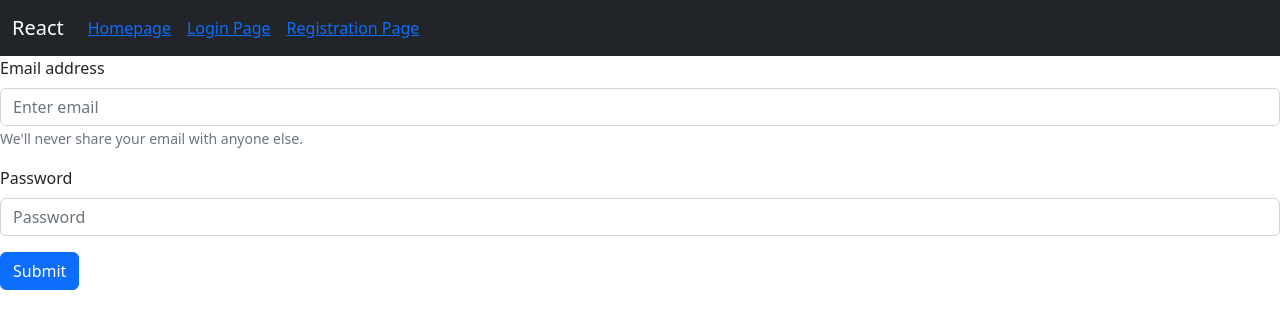
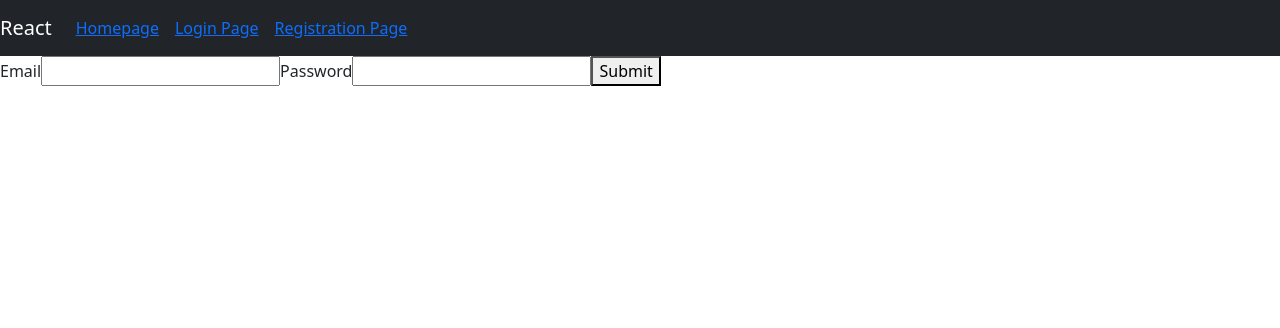
Before and after one commit to umang-hingu/redux, a React (Create React App) app: page / in a window 1280 px wide. Shown: the top 328 px of the page. Built offline with nearby package versions, Linux system fonts and the light colour scheme.

Commit message:
fixed navbar and login and registration page

```diff
--- a/package.json
+++ b/package.json
@@ -3,6 +3,9 @@
   "version": "0.1.0",
   "private": true,
   "dependencies": {
+    "@emotion/react": "^11.10.4",
+    "@emotion/styled": "^11.10.4",
+    "@mui/material": "^5.10.5",
     "@testing-library/jest-dom": "^5.16.5",
     "@testing-library/react": "^13.4.0",
     "@testing-library/user-event": "^13.5.0",
--- a/src/Layout/NavigationBar.js
+++ b/src/Layout/NavigationBar.js
@@ -1,4 +1,4 @@
-import Container from "react-bootstrap/Container";
+
 import Nav from "react-bootstrap/Nav";
 import Navbar from "react-bootstrap/Navbar";
 import { NavLink } from "react-router-dom";
@@ -8,11 +8,10 @@ const NavigationBar = () => {
     <>
       <Navbar bg="dark" variant="dark">
         <Nav className="me-auto">
-          <Container>
           <Nav className="me-auto">
             <Navbar.Brand>React</Navbar.Brand>
             <Nav.Link>
-                <NavLink to="/homepage" >Homepage</NavLink>
+              <NavLink to="/homepage">Homepage</NavLink>
             </Nav.Link>
             <Nav.Link>
               <NavLink to="/">Login Page</NavLink>
@@ -21,7 +20,6 @@ const NavigationBar = () => {
               <NavLink to="/registration">Registration Page</NavLink>
             </Nav.Link>
           </Nav>
-          </Container>
         </Nav>
       </Navbar>
     </>
--- a/src/pages/LoginPage.js
+++ b/src/pages/LoginPage.js
@@ -1,30 +1,31 @@
-import Button from 'react-bootstrap/Button';
-import Form from 'react-bootstrap/Form';
+import { useRef, useState } from "react";
 
+const LoginPage = (props) => {
+  const emailInputRef = useRef();
+  const passwordInputRef = useRef();
+  const [enteredEmail, setEnteredEmail] = useState("");
+  const [enteredPassword, setEnteredPassword] = useState("");
 
-const LoginPage = () => {
-    return (
-        <Form>
-          <Form.Group className="mb-3" controlId="formBasicEmail">
-            <Form.Label>Email address</Form.Label>
-            <Form.Control type="email" placeholder="Enter email" />
-            <Form.Text className="text-muted">
-              We'll never share your email with anyone else.
-            </Form.Text>
-          </Form.Group>
+  const submitHandler = (event) => {
+    event.preventDefault();
+    setEnteredEmail(emailInputRef.current.value);
+    setEnteredPassword(passwordInputRef.current.value);
+    const addedUser = {
+      enteredEmail,
+      enteredPassword
+    }
+    props.onLoginUser(addedUser);
+  };
 
-          <Form.Group className="mb-3" controlId="formBasicPassword">
-            <Form.Label>Password</Form.Label>
-            <Form.Control type="password" placeholder="Password" />
-          </Form.Group>
-          <Form.Group className="mb-3" controlId="formBasicCheckbox">
-
-          </Form.Group>
-          <Button variant="primary" type="submit">
-            Submit
-          </Button>
-        </Form>
-      );
+  return (
+    <form onSubmit={submitHandler}>
+      <label>Email</label>
+      <input type="email" ref={emailInputRef}></input>
+      <label>Password</label>
+      <input type="password" ref={passwordInputRef}></input>
+      <button type="submit">Submit</button>
+    </form>
+  );
 };
 
 export default LoginPage;
--- a/src/pages/RegistrationPage.js
+++ b/src/pages/RegistrationPage.js
@@ -1,38 +1,30 @@
-import Button from 'react-bootstrap/Button';
-import Form from 'react-bootstrap/Form';
+import { useRef, useState } from "react";
 
-const RegistrationPage = () => {
+
+const RegistrationPage = (props) => {
+  const emailInputRef = useRef();
+  const passwordInputRef = useRef();
+  const [enteredEmail, setEnteredEmail] = useState("");
+  const [enteredPassword, setEnteredPassword] = useState("");
+
+  const submitHandler = (event) => {
+    event.preventDefault();
+    setEnteredEmail(emailInputRef.current.value);
+    setEnteredPassword(passwordInputRef.current.value);
+    const addedUser = {
+      enteredEmail,
+      enteredPassword
+    }
+    props.onAddUser(addedUser);
+  };
     return (
-        <Form>
-          <Form.Group className="mb-3" controlId="formBasicEmail">
-            <Form.Label>First Name</Form.Label>
-            <Form.Control type="text" placeholder="Enter your First Name" />
-          </Form.Group>
-
-          <Form.Group className="mb-3" controlId="formBasicEmail">
-            <Form.Label>Last Name</Form.Label>
-            <Form.Control type="text" placeholder="Enter your Last Name" />
-          </Form.Group>
-
-          <Form.Group className="mb-3" controlId="formBasicEmail">
-            <Form.Label>Email address</Form.Label>
-            <Form.Control type="email" placeholder="Enter email" />
-            <Form.Text className="text-muted">
-              We'll never share your email with anyone else.
-            </Form.Text>
-          </Form.Group>
-
-          <Form.Group className="mb-3" controlId="formBasicPassword">
-            <Form.Label>Password</Form.Label>
-            <Form.Control type="password" placeholder="Password" />
-          </Form.Group>
-          <Form.Group className="mb-3" controlId="formBasicCheckbox">
-            <Form.Check type="checkbox" label="Check me out" />
-          </Form.Group>
-          <Button variant="primary" type="submit">
-            Submit
-          </Button>
-        </Form>
+      <form onSubmit={submitHandler}>
+      <label>Email</label>
+      <input type="email" ref={emailInputRef}></input>
+      <label>Password</label>
+      <input type="password" ref={passwordInputRef}></input>
+      <button type="submit">Submit</button>
+    </form>
       );
 };
 
```
Also changed, not shown: 1 other file (tests, documents, lock files or other folders). Lines whose indentation alone changed are shown as unchanged.
